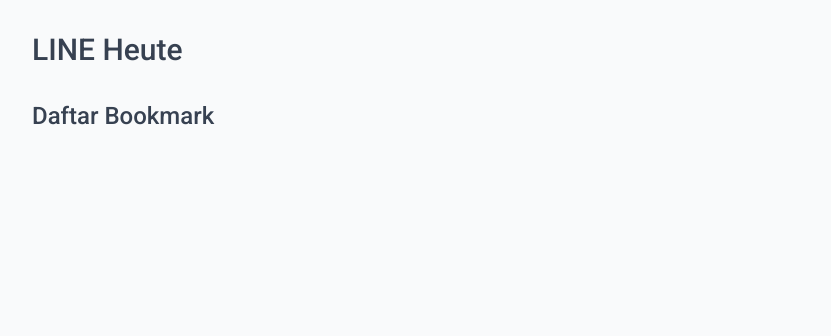
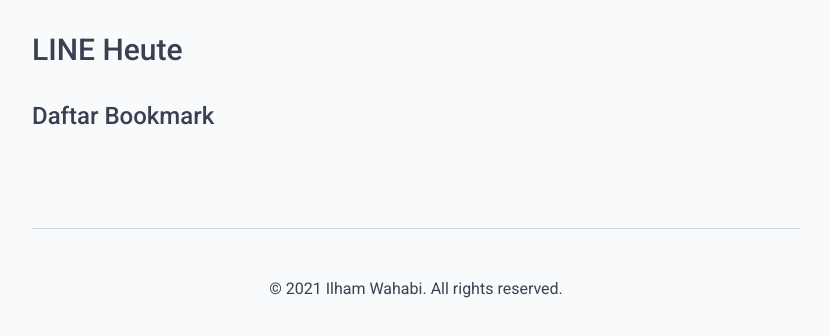
Before and after one commit to ilhamwahabi/line-heute, a React (Vite) app: page /bookmark in a window 1280 px wide. Shown: the top 336 px of the page, without its empty margins (224-1055 px from the left). Built offline with nearby package versions, Linux system fonts and the light colour scheme; what @splitbee/web would draw is missing.

Commit message:
Add footer

```diff
--- a/src/App.tsx
+++ b/src/App.tsx
@@ -20,6 +20,9 @@
               <Home />
             </Route>
           </Switch>
+          <div className="text-center border-t border-gray-300 pt-12 pb-4 text-gray-700 mt-12">
+            &copy; 2021 Ilham Wahabi. All rights reserved.
+          </div>
         </div>
       </div>
     </Router>
```
